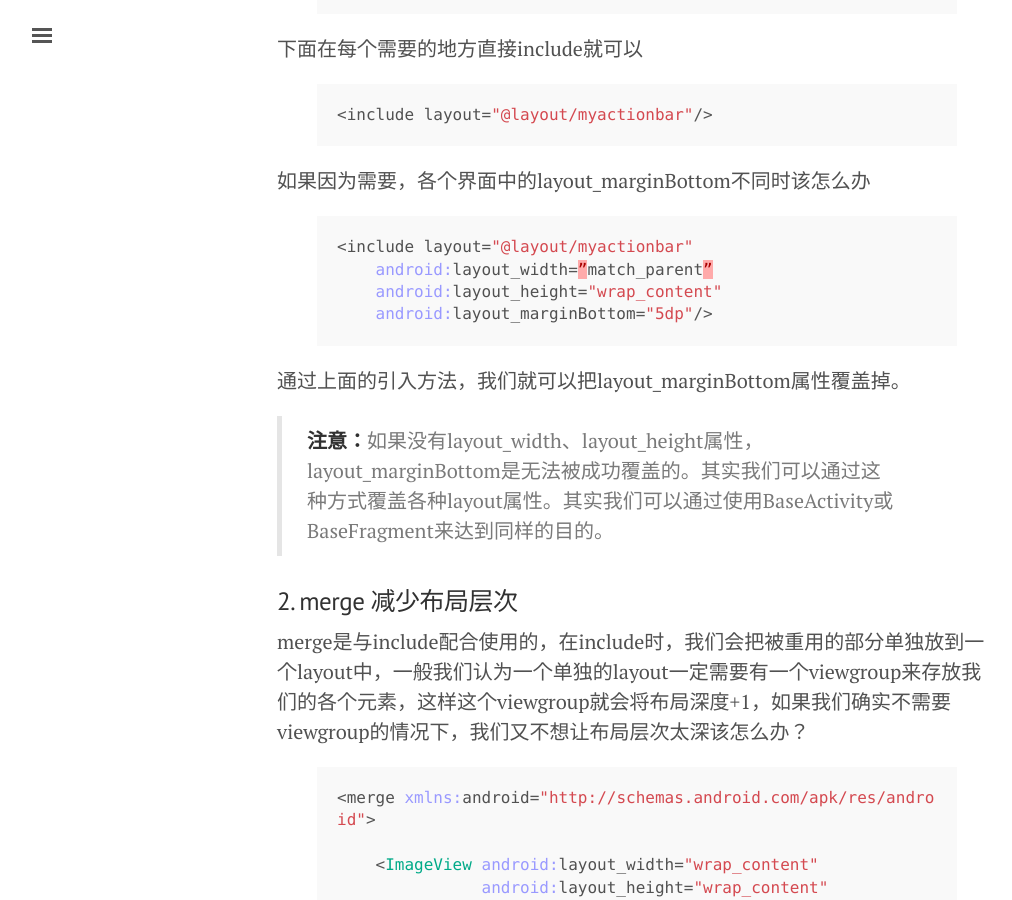
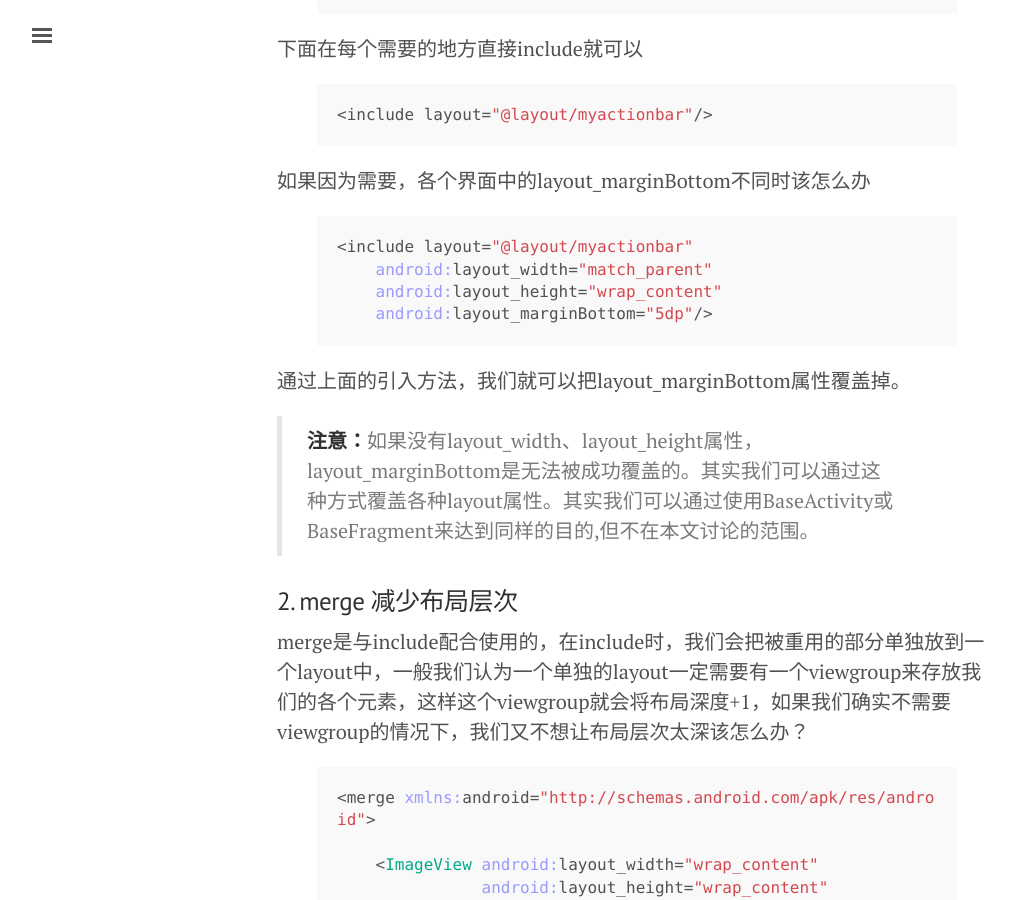
Before and after one commit to killermyth/killermyth.github.io, a Jekyll site: the page built from _posts/2015-09-04-当我们在谈Android布局优化时我们在谈什么.md, in a window 1280 px wide and 900 px high, scrolled down 926 px. Shown: the whole window, without its empty margins (3-1015 px from the left). Built offline with Jekyll 4.4.1, drawn with Linux system fonts in a browser that asks for light colours.

Commit message:
new post

```diff
--- a/_posts/2015-09-04-当我们在谈Android布局优化时我们在谈什么.md
+++ b/_posts/2015-09-04-当我们在谈Android布局优化时我们在谈什么.md
@@ -31,12 +31,13 @@ Android开发中布局技术是区别于其他开发技术的重要方面，掌
 如果因为需要，各个界面中的layout_marginBottom不同时该怎么办
 {% highlight java %}
 <include layout="@layout/myactionbar"
-    android:layout_width=”match_parent”
+    android:layout_width="match_parent"
     android:layout_height="wrap_content"
     android:layout_marginBottom="5dp"/>
 {% endhighlight %}
 通过上面的引入方法，我们就可以把layout_marginBottom属性覆盖掉。
-> **注意：**如果没有layout_width、layout_height属性，layout_marginBottom是无法被成功覆盖的。其实我们可以通过这种方式覆盖各种layout属性。其实我们可以通过使用BaseActivity或BaseFragment来达到同样的目的。
+
+> **注意：**如果没有layout_width、layout_height属性，layout_marginBottom是无法被成功覆盖的。其实我们可以通过这种方式覆盖各种layout属性。其实我们可以通过使用BaseActivity或BaseFragment来达到同样的目的,但不在本文讨论的范围。
 
 ### 2. merge 减少布局层次
 merge是与include配合使用的，在include时，我们会把被重用的部分单独放到一个layout中，一般我们认为一个单独的layout一定需要有一个viewgroup来存放我们的各个元素，这样这个viewgroup就会将布局深度+1，如果我们确实不需要viewgroup的情况下，我们又不想让布局层次太深该怎么办？
```
Also changed, not shown: 6 other files.
